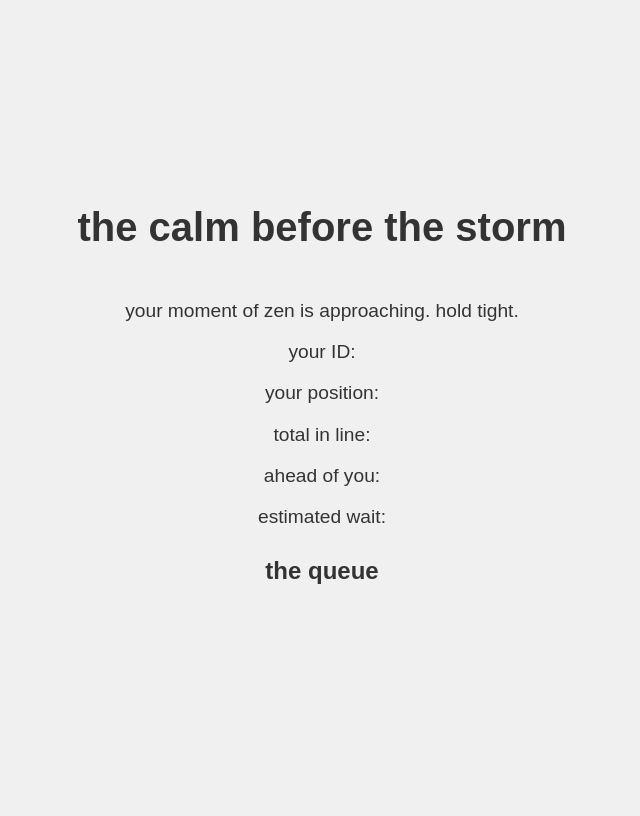
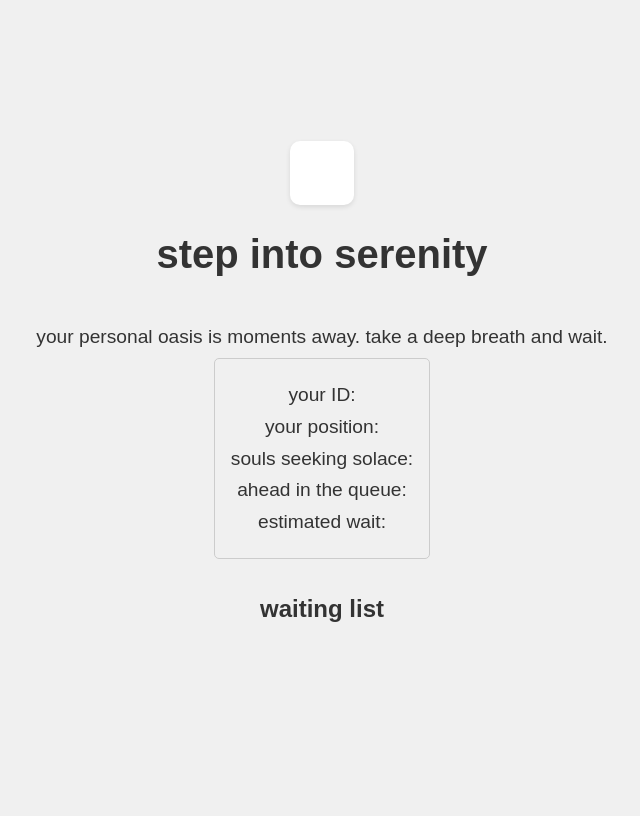
Before and after one commit to yazidears/haven, a Flask app: template templates/index.html in a window 1280 px wide. Shown: the whole page, without its empty margins (318-958 px from the left). Run offline with Flask 3, Linux system fonts and the light colour scheme; the template is opened without the code that fills it, so the values that code supplies are empty; some libraries are stand-ins or nearby versions.

Commit message:
retouches

```diff
--- a/static/style.css
+++ b/static/style.css
@@ -13,6 +13,13 @@ body {
     min-height: 100vh;
 }
 
+.content-container {
+    background-color: #fff;
+    padding: 2em;
+    border-radius: 10px;
+    box-shadow: 0 2px 5px rgba(0, 0, 0, 0.1);
+}
+
 h1 {
     font-size: 2.5em;
     margin-bottom: 1em;
@@ -22,3 +29,10 @@ p {
     font-size: 1.2em;
     margin: 0.5em 0;
 }
+
+.info-box {
+    border: 1px solid #ccc;
+    padding: 1em;
+    margin-bottom: 1em;
+    border-radius: 5px;
+}
--- a/templates/index.html
+++ b/templates/index.html
@@ -6,15 +6,19 @@
 </head>
 <body>
     <div id="waiting-room-page" class="page">
-        <h1>the calm before the storm</h1>
-        <p>your moment of zen is approaching. hold tight.</p>
-        <p>your ID: <span id="user-id"></span></p>
-        <p>your position: <span id="position"></span></p>
-        <p>total in line: <span id="total-users"></span></p>
-        <p>ahead of you: <span id="users-ahead"></span></p>
-        <p>estimated wait: <span id="estimated-wait"></span></p>
-        <h2>the queue</h2>
-        <ul id="waiting-list"></ul>
+        <div class="content-container"> </div>
+            <h1>step into serenity</h1>
+            <p>your personal oasis is moments away. take a deep breath and wait.</p>
+            <div class="info-box">
+                <p>your ID: <span id="user-id"></span></p>
+                <p>your position: <span id="position"></span></p>
+                <p>souls seeking solace: <span id="total-users"></span></p>
+                <p>ahead in the queue: <span id="users-ahead"></span></p>
+                <p>estimated wait: <span id="estimated-wait"></span></p>
+            </div>
+            <h2>waiting list</h2>
+            <ul id="waiting-list"></ul>
+        </div>
     </div>
 
     <script src="https://cdnjs.cloudflare.com/ajax/libs/socket.io/4.6.2/socket.io.js"></script>
```
Also changed, not shown: templates/haven.html (+5 -3 lines).
